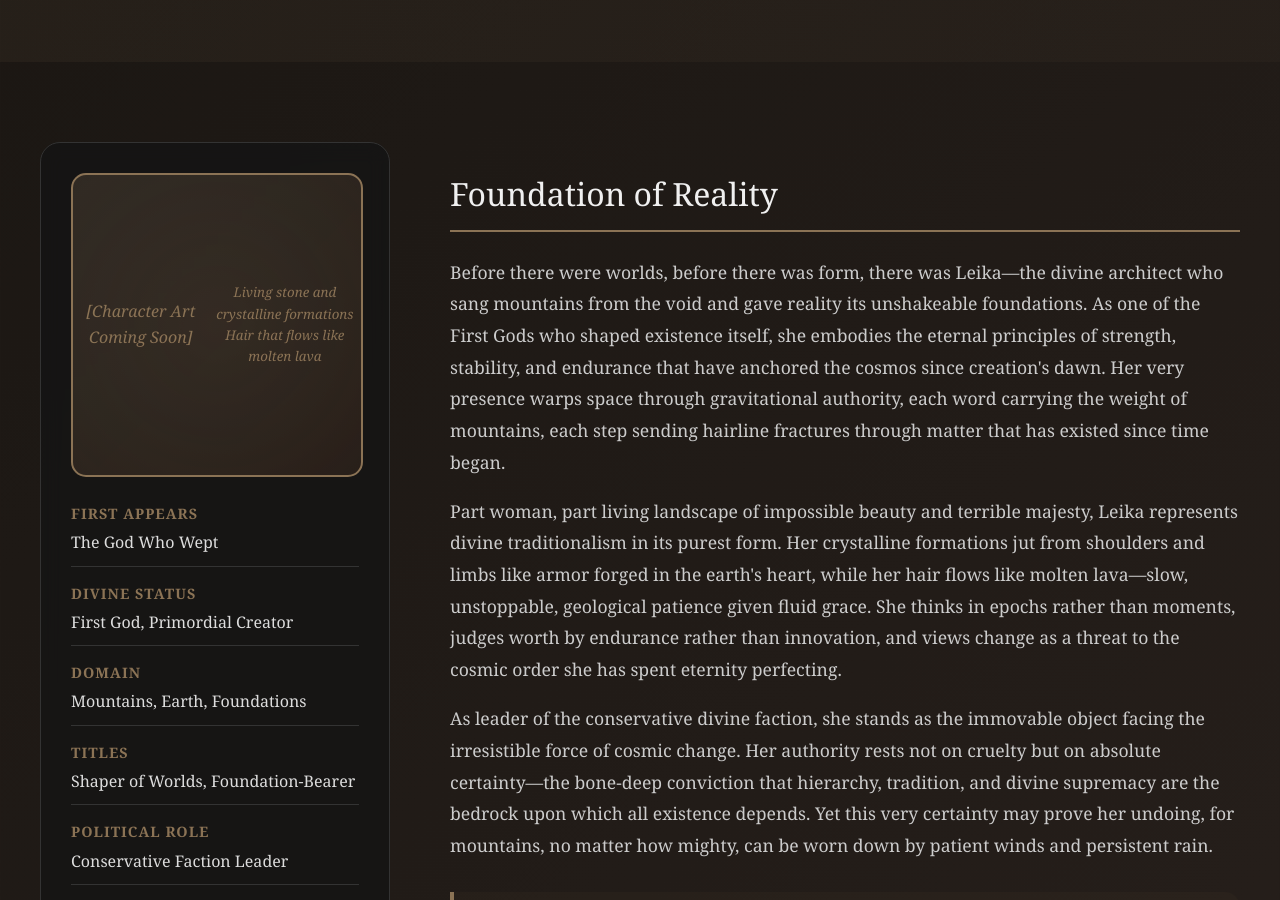
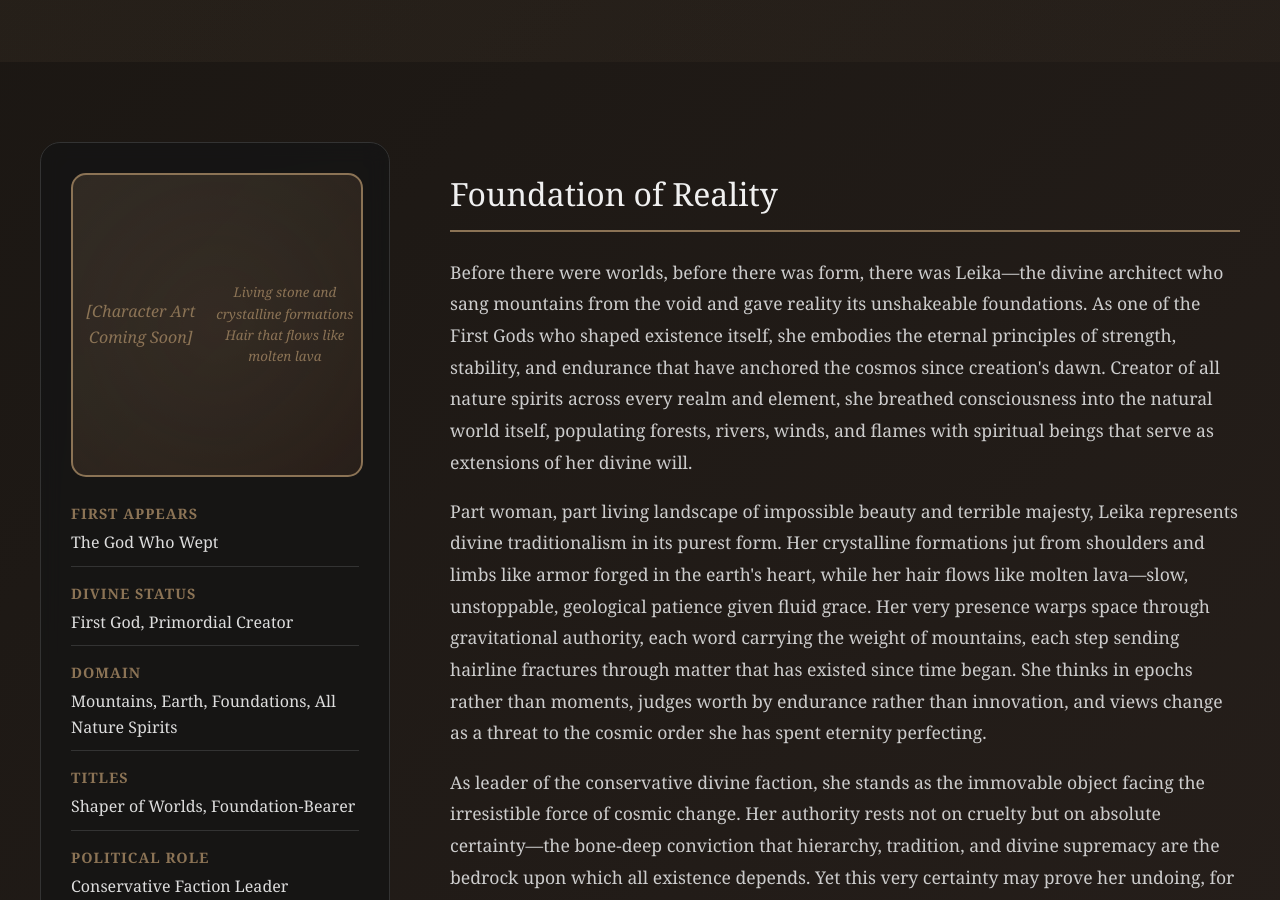
Before and after one commit to Mileena28/Mileena28.github.io, a Jekyll site: the page world-guide/characters/leika.html, which Jekyll copies as it is, in a window 1280 px wide and 900 px high, scrolled down 324 px. Built offline with Jekyll 4.4.1, drawn with Linux system fonts in a browser that asks for light colours; some of the changed text lies outside the part shown.

Commit message:
Update leika.html

```diff
--- a/world-guide/characters/leika.html
+++ b/world-guide/characters/leika.html
@@ -544,7 +544,7 @@
                         </div>
                         <div class="stat-item">
                             <div class="stat-label">Domain</div>
-                            <div class="stat-value">Mountains, Earth, Foundations</div>
+                            <div class="stat-value">Mountains, Earth, Foundations, All Nature Spirits</div>
                         </div>
                         <div class="stat-item">
                             <div class="stat-label">Titles</div>
@@ -553,6 +553,10 @@
                         <div class="stat-item">
                             <div class="stat-label">Political Role</div>
                             <div class="stat-value">Conservative Faction Leader</div>
+                        </div>
+                        <div class="stat-item">
+                            <div class="stat-label">Creations</div>
+                            <div class="stat-value">All Nature Spirits, Elementals, Natural Consciousness</div>
                         </div>
                         <div class="stat-item">
                             <div class="stat-label">Philosophy</div>
@@ -573,9 +577,9 @@
                 <section class="section">
                     <h2 class="section-title">Foundation of Reality</h2>
                     <div class="character-description">
-                        <p>Before there were worlds, before there was form, there was Leika—the divine architect who sang mountains from the void and gave reality its unshakeable foundations. As one of the First Gods who shaped existence itself, she embodies the eternal principles of strength, stability, and endurance that have anchored the cosmos since creation's dawn. Her very presence warps space through gravitational authority, each word carrying the weight of mountains, each step sending hairline fractures through matter that has existed since time began.</p>
+                        <p>Before there were worlds, before there was form, there was Leika—the divine architect who sang mountains from the void and gave reality its unshakeable foundations. As one of the First Gods who shaped existence itself, she embodies the eternal principles of strength, stability, and endurance that have anchored the cosmos since creation's dawn. Creator of all nature spirits across every realm and element, she breathed consciousness into the natural world itself, populating forests, rivers, winds, and flames with spiritual beings that serve as extensions of her divine will.</p>
 
-                        <p>Part woman, part living landscape of impossible beauty and terrible majesty, Leika represents divine traditionalism in its purest form. Her crystalline formations jut from shoulders and limbs like armor forged in the earth's heart, while her hair flows like molten lava—slow, unstoppable, geological patience given fluid grace. She thinks in epochs rather than moments, judges worth by endurance rather than innovation, and views change as a threat to the cosmic order she has spent eternity perfecting.</p>
+                        <p>Part woman, part living landscape of impossible beauty and terrible majesty, Leika represents divine traditionalism in its purest form. Her crystalline formations jut from shoulders and limbs like armor forged in the earth's heart, while her hair flows like molten lava—slow, unstoppable, geological patience given fluid grace. Her very presence warps space through gravitational authority, each word carrying the weight of mountains, each step sending hairline fractures through matter that has existed since time began. She thinks in epochs rather than moments, judges worth by endurance rather than innovation, and views change as a threat to the cosmic order she has spent eternity perfecting.</p>
 
                         <p>As leader of the conservative divine faction, she stands as the immovable object facing the irresistible force of cosmic change. Her authority rests not on cruelty but on absolute certainty—the bone-deep conviction that hierarchy, tradition, and divine supremacy are the bedrock upon which all existence depends. Yet this very certainty may prove her undoing, for mountains, no matter how mighty, can be worn down by patient winds and persistent rain.</p>
                     </div>
@@ -622,17 +626,18 @@
                 <section class="section">
                     <h2 class="section-title">Architect of Creation's Foundation</h2>
                     <div class="character-description">
-                        <p>Leika wields power over the fundamental forces that keep reality coherent—the bedrock stability that prevents cosmic dissolution, the gravitational authority that shapes space itself, and the geological patience that has outlasted countless ages. Her abilities reflect her role as creation's foundation, providing the stable structure upon which all other existence depends.</p>
+                        <p>Leika wields power over the fundamental forces that keep reality coherent—the bedrock stability that prevents cosmic dissolution, the gravitational authority that shapes space itself, and the geological patience that has outlasted countless ages. As creator of all nature spirits, she commands a vast network of elemental consciousness that spans every environment and element, from the deepest earth to the highest winds. Her abilities reflect her dual role as both creation's foundation and the mother of all natural spiritual life.</p>
                     </div>
 
                     <div class="powers-grid">
                         <div class="power-card geological">
-                            <div class="power-title">Mountain Shaper</div>
+                            <div class="power-title">Creator of Natural Consciousness</div>
                             <div class="power-description">
-                                <strong>Creation:</strong> Lifted entire mountain ranges from oceanic depths through divine breath<br>
-                                <strong>Foundation:</strong> Formed the basic geological structure supporting all terrestrial life<br>
-                                <strong>Authority:</strong> Commands tectonic movement and continental drift<br>
-                                <strong>Legacy:</strong> Every stone and crystal formation responds to her will
+                                <strong>Nature Spirits:</strong> Created all forms of nature spirits across every element and environment<br>
+                                <strong>Elemental Authority:</strong> Commands all elemental beings through her role as their divine creator<br>
+                                <strong>Natural Network:</strong> Connected to every spirit in forest, river, mountain, and flame<br>
+                                <strong>Foundation:</strong> Formed the basic geological and spiritual structure supporting all life<br>
+                                <strong>Legacy:</strong> Every natural formation and spirit responds to her will
                             </div>
                         </div>
 
```
